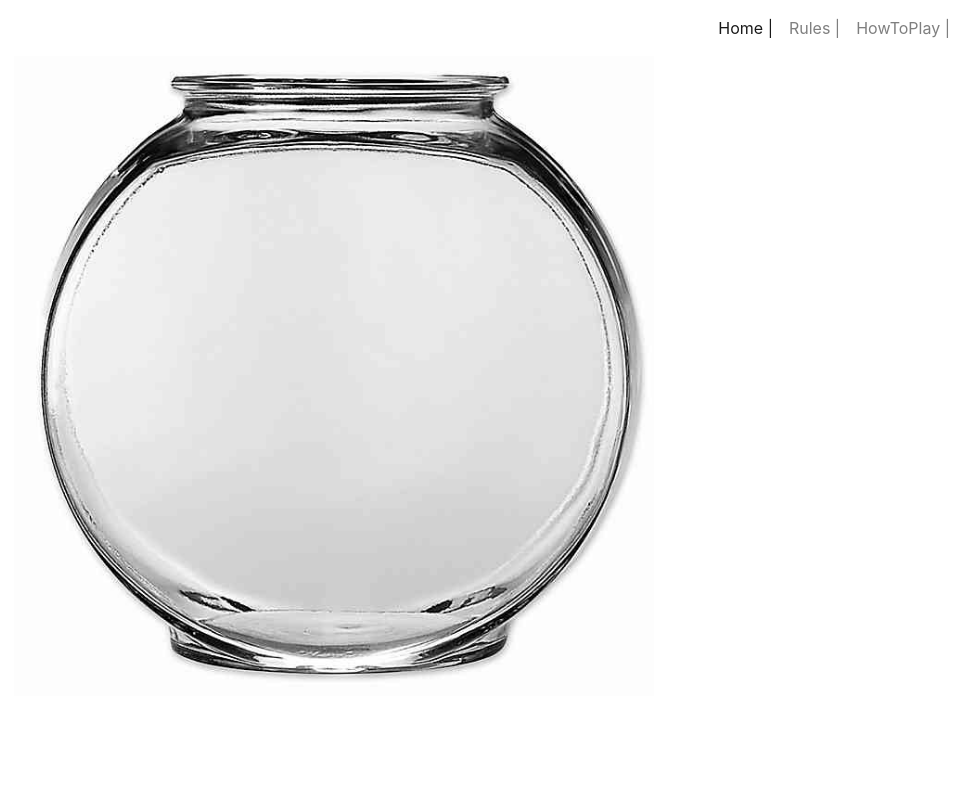
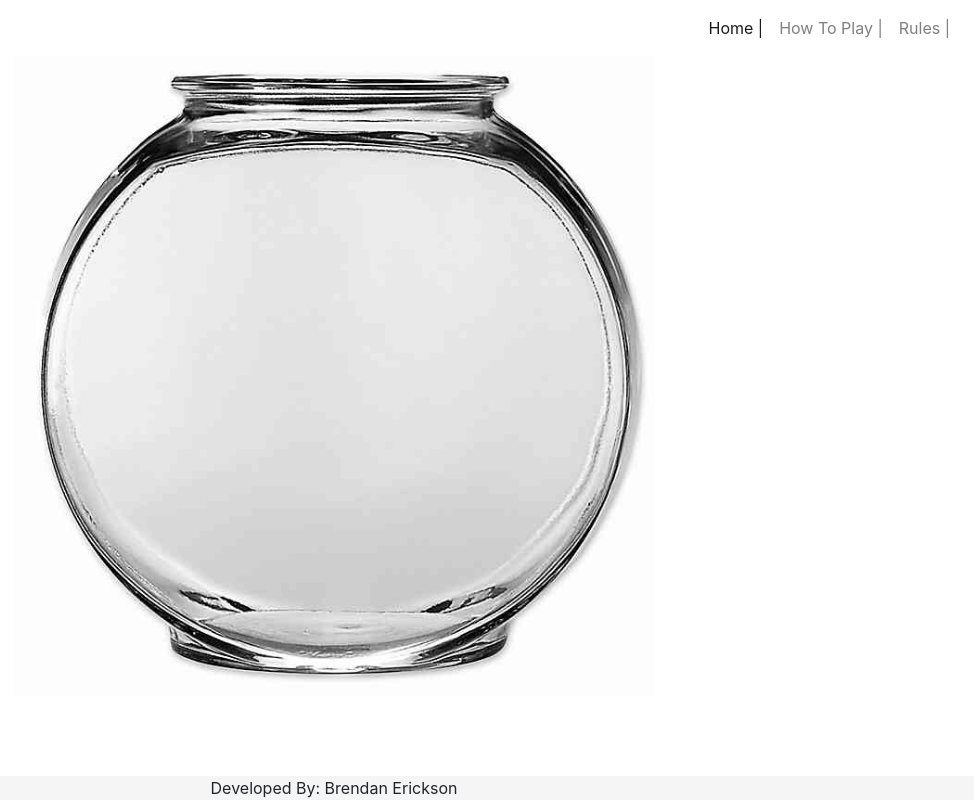
Before and after one commit to brer4449/fishbowl, a React (Create React App) app in the folder client/: page / in a window 1280 px wide. Shown: the whole page, without its empty margins (306-1280 px from the left). Built offline with nearby package versions, Linux system fonts and the light colour scheme.

Commit message:
added sticky footer to each page

```diff
--- a/client/src/App.css
+++ b/client/src/App.css
@@ -23,3 +23,11 @@
   font-size: calc(10px + 2vmin);
   color: white;
 }
+
+footer {
+  bottom: 0;
+  position: fixed;
+  width: 100%;
+  text-align: center;
+  background-color: #f5f5f5;
+}
--- a/client/src/App.js
+++ b/client/src/App.js
@@ -4,6 +4,7 @@ import HomePage from "./pages/HomePage";
 import Rules from "./pages/Rules";
 import HowToPlay from "./pages/HowToPlay";
 import Navbar from "./components/Navbar";
+import Footer from "./components/Footer";
 import "./App.css";
 import "bootstrap/dist/css/bootstrap.min.css";
 
@@ -22,10 +23,7 @@ function App() {
           <Rules />
         </Route>
       </Switch>
-      {/* <header className="App-header"> */}
-      {/* <img src="./fishbowl_logo.png" className="App-logo" alt="logo" /> */}
-      {/* </header> */}
-      {/* </div> */}
+      <Footer />
     </Router>
   );
 }
--- a/client/src/components/Footer/index.js
+++ b/client/src/components/Footer/index.js
@@ -0,0 +1,7 @@
+import React from "react";
+
+function Footer() {
+  return <footer>Developed By: Brendan Erickson</footer>;
+}
+
+export default Footer;
--- a/client/src/components/Navbar/index.js
+++ b/client/src/components/Navbar/index.js
@@ -4,14 +4,6 @@ import { Link } from "react-router-dom";
 function Navbar() {
   return (
     <nav className="navbar navbar-expand-lg navbar-light">
-      {/* <img
-        src="../fishbowl_logo.png"
-        width="100px"
-        height="100px"
-        className="d-inline-block align-top"
-        alt="logo"
-      /> */}
-
       <button
         className="navbar-toggler"
         type="button"
@@ -38,6 +30,18 @@ function Navbar() {
               Home <span> | </span>
             </Link>
           </li>
+          <li className="nav-item howToPlay">
+            <Link
+              to="/HowToPlay"
+              className={
+                window.location.pathname === "/HowToPlay"
+                  ? "nav-link active"
+                  : "nav-link"
+              }
+            >
+              How To Play <span> | </span>
+            </Link>
+          </li>
           <li className="nav-item rules">
             <Link
               to="/Rules"
@@ -50,18 +54,6 @@ function Navbar() {
               Rules <span> | </span>
             </Link>
           </li>
-          <li className="nav-item howToPlay">
-            <Link
-              to="/HowToPlay"
-              className={
-                window.location.pathname === "/HowToPlay"
-                  ? "nav-link active"
-                  : "nav-link"
-              }
-            >
-              HowToPlay <span> | </span>
-            </Link>
-          </li>
         </ul>
       </div>
     </nav>
--- a/client/src/pages/HomePage.js
+++ b/client/src/pages/HomePage.js
@@ -1,9 +1,8 @@
 import React from "react";
-import { Link } from "react-router-dom";
 
 function Home() {
   return (
-    <div>
+    <div className="content">
       <img src="./fishbowl_logo.png" className="App-logo" alt="logo" />
     </div>
   );
--- a/client/src/pages/HowToPlay.js
+++ b/client/src/pages/HowToPlay.js
@@ -1,8 +1,11 @@
 import React from "react";
-import { Link } from "react-router-dom";
 
 function HowToPlay() {
-  return "Hello from HTP";
+  return (
+    <div className="content">
+      <p>Hello from HTP</p>
+    </div>
+  );
 }
 
 export default HowToPlay;
--- a/client/src/pages/Rules.js
+++ b/client/src/pages/Rules.js
@@ -1,8 +1,11 @@
 import React from "react";
-import { Link } from "react-router-dom";
 
 function Rules() {
-  return "Hello world";
+  return (
+    <div className="content">
+      <p>Hello from Rules</p>
+    </div>
+  );
 }
 
 export default Rules;
```
